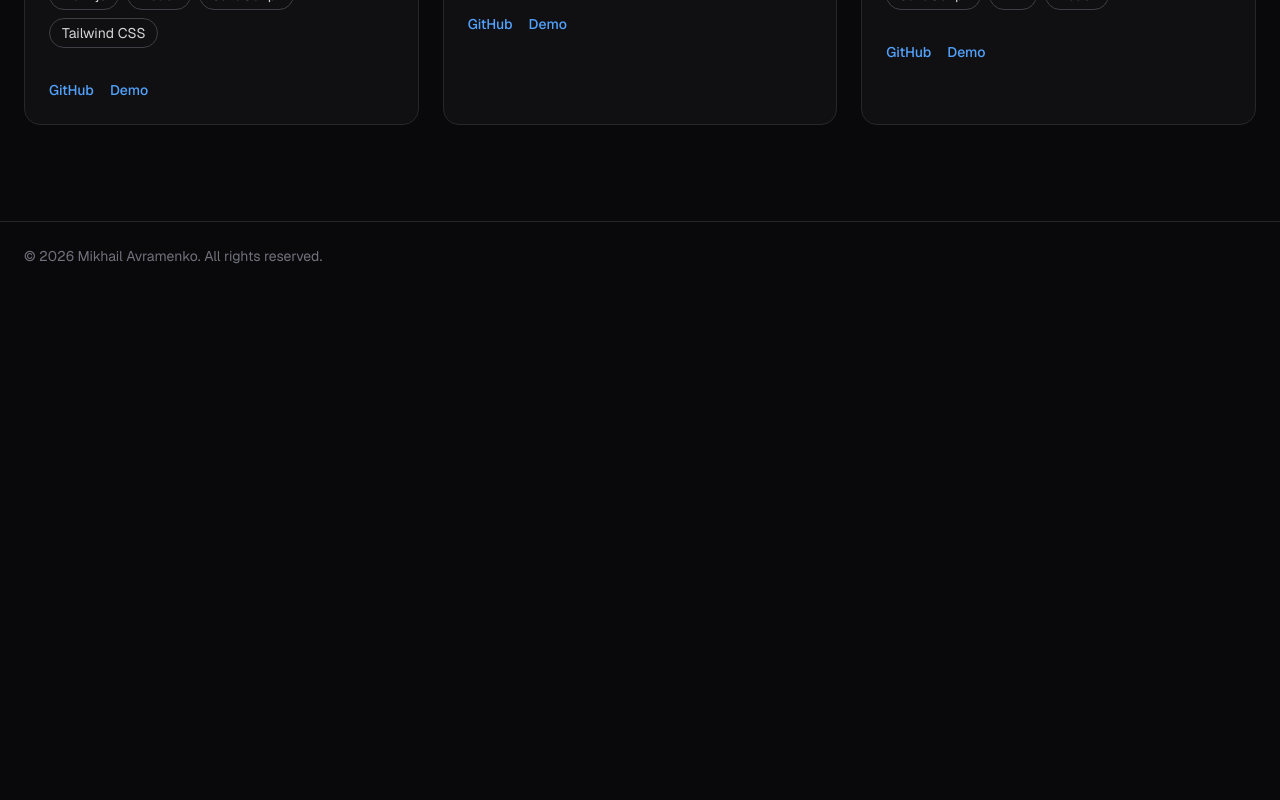
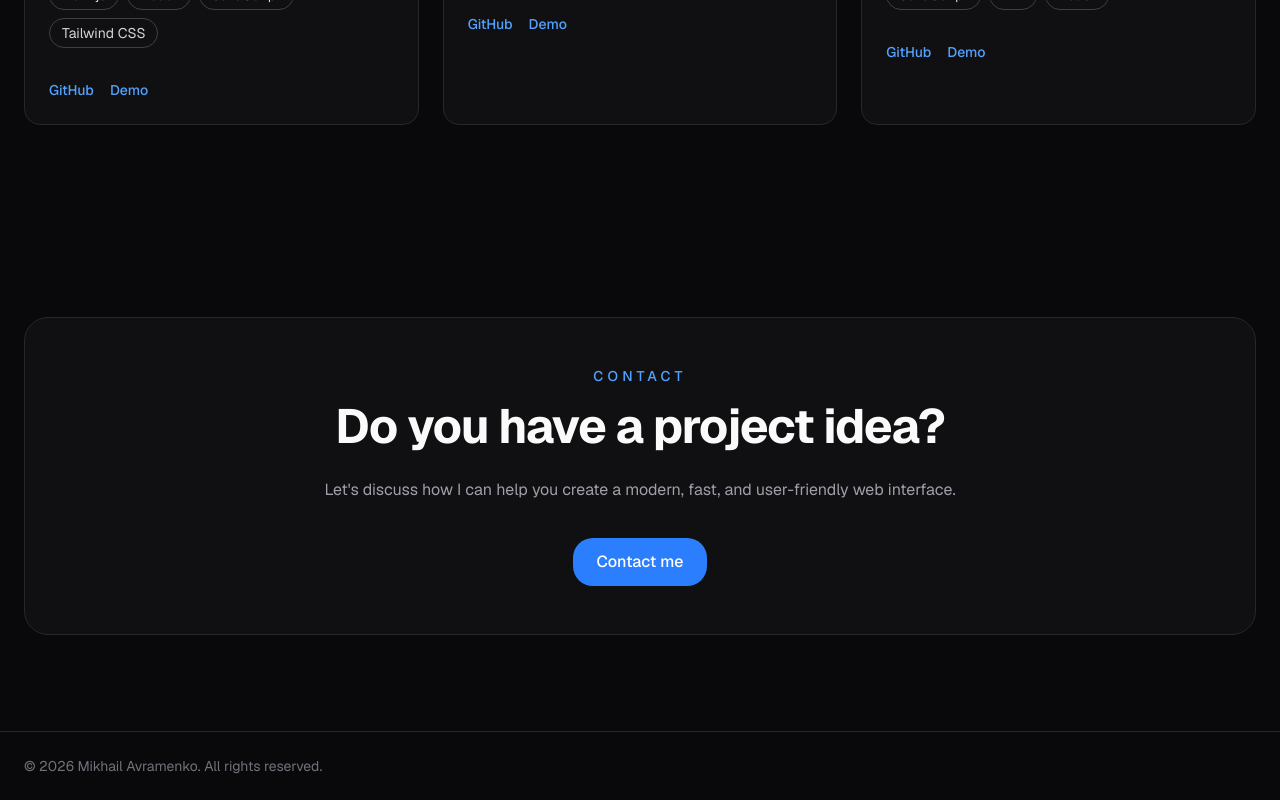
Before and after one commit to avramenkomy/portfolio, a Next.js app: page / in a window 1280 px wide. Shown: the part 2188-2988 px from the top of the page. Before the commit the page ends 2478 px from the top, so only its background shows below. Built offline with nearby package versions, Linux system fonts and the light colour scheme.

Commit message:
feat: add contact cta section

```diff
--- a/src/app/page.js
+++ b/src/app/page.js
@@ -2,6 +2,7 @@ import Hero from '@/components/sections/Hero';
 import About from '@/components/sections/About';
 import TechStack from '@/components/sections/TechStack';
 import FeaturedProjects from '@/components/sections/FeaturedProjects';
+import ContactCTA from '@/components/sections/ContactCTA';
 
 export default function Home() {
   return (
@@ -10,6 +11,7 @@ export default function Home() {
       <About />
       <TechStack />
       <FeaturedProjects />
+      <ContactCTA />
     </>
   );
 }
--- /dev/null
+++ b/src/components/sections/ContactCTA.jsx
@@ -0,0 +1,32 @@
+import Section from '@/components/ui/Section';
+import Button from '@/components/ui/Button';
+
+import contact from '@/data/contact';
+
+export default function ContactCTA() {
+  return (
+    <Section id="contact">
+      <div
+        className="rounded-3xl border border-zinc-800 bg-zinc-900/50 p-8 text-center sm:p-12"
+      >
+        <p className="text-sm font-medium uppercase tracking-[0.3em] text-blue-400">
+          Contact
+        </p>
+
+        <h2 className="mt-4 text-4xl font-bold tracking-tight sm:text-5xl">
+          {contact.title}
+        </h2>
+
+        <p className="mx-auto mt-6 max-w-2xl leading-8 text-zinc-400">
+          {contact.description}
+        </p>
+
+        <div className="mt-8">
+          <Button href={contact.href}>
+            {contact.buttonText}
+          </Button>
+        </div>
+      </div>
+    </Section>
+  )
+}
--- /dev/null
+++ b/src/data/contact.js
@@ -0,0 +1,8 @@
+const contact = {
+  title: 'Do you have a project idea?',
+  description: 'Let\'s discuss how I can help you create a modern, fast, and user-friendly web interface.',
+  href: '/contact',
+  buttonText: 'Contact me'
+}
+
+export default contact;
```
